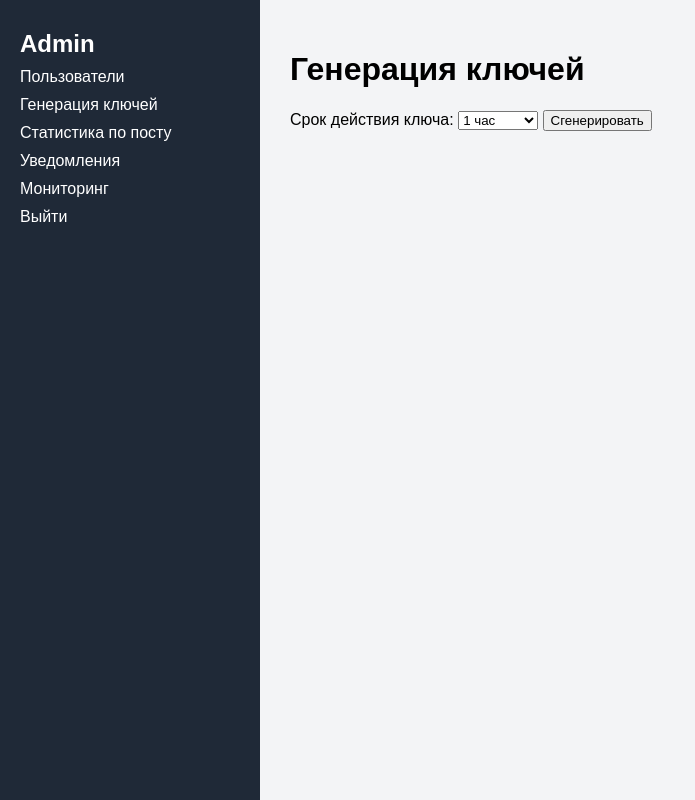
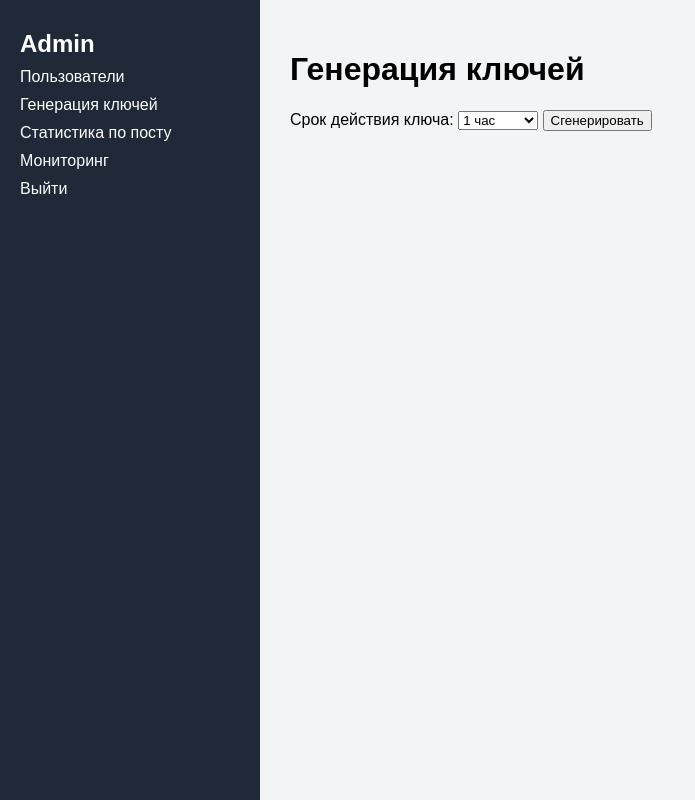
Before and after one commit to nikita133724/Testi-promo, a FastAPI app: page /admin/keys in a window 1280 px wide. Shown: the whole page, without its empty margins (0-695 px from the left). Run offline with FastAPI, Linux system fonts and the light colour scheme; the visitor is signed in with stand-in values (Sample User, id 1); parts of the project's set-up code (start-up, migrations or seed data) failed here and were passed over.

Commit message:
Update layout.html

```diff
--- a/templates/admin/layout.html
+++ b/templates/admin/layout.html
@@ -85,8 +85,6 @@
         <a href="/admin/users">Пользователи</a>
         <a href="/admin/keys">Генерация ключей</a>
         <a href="/admin/stats">Статистика по посту</a>
-        <a href="/admin/notify">Уведомления</a>
-
         <a href="/admin/monitor">Мониторинг</a>
 
         {% if request.session.get("is_admin") %}
```
